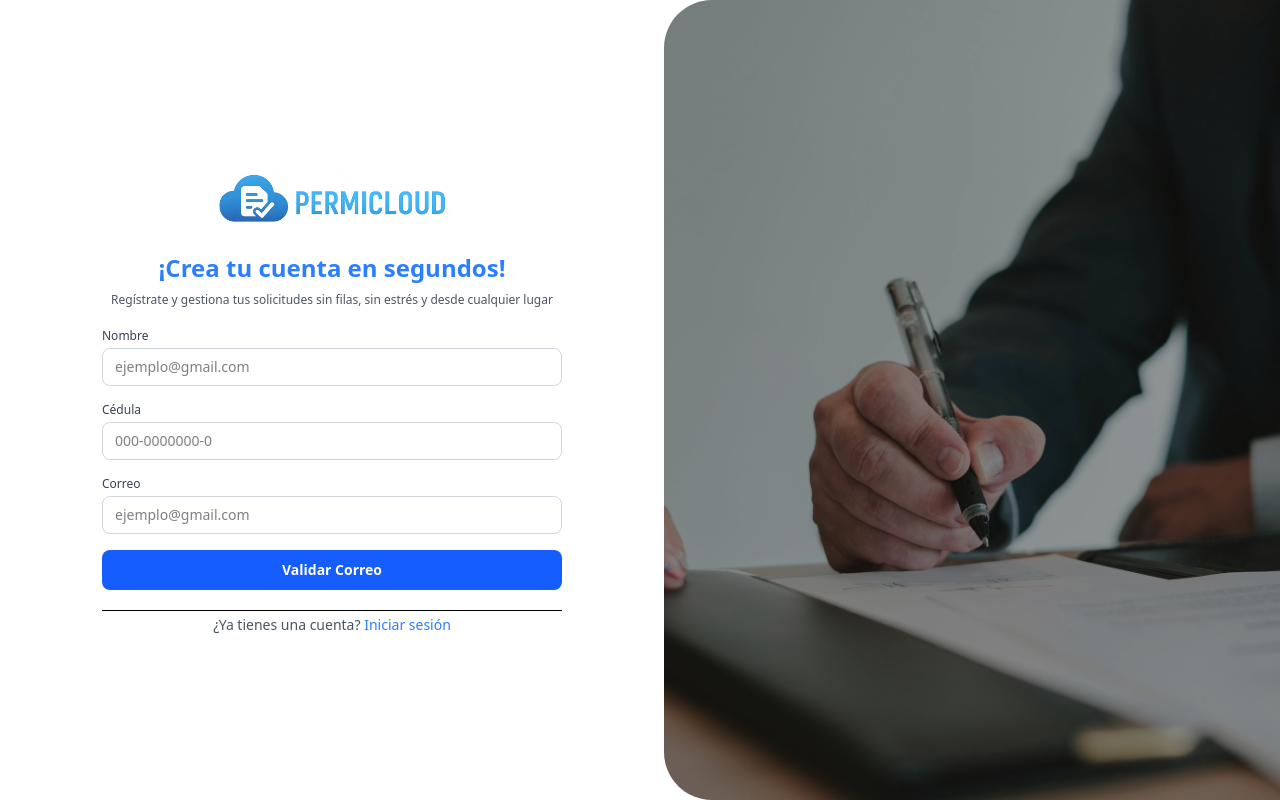
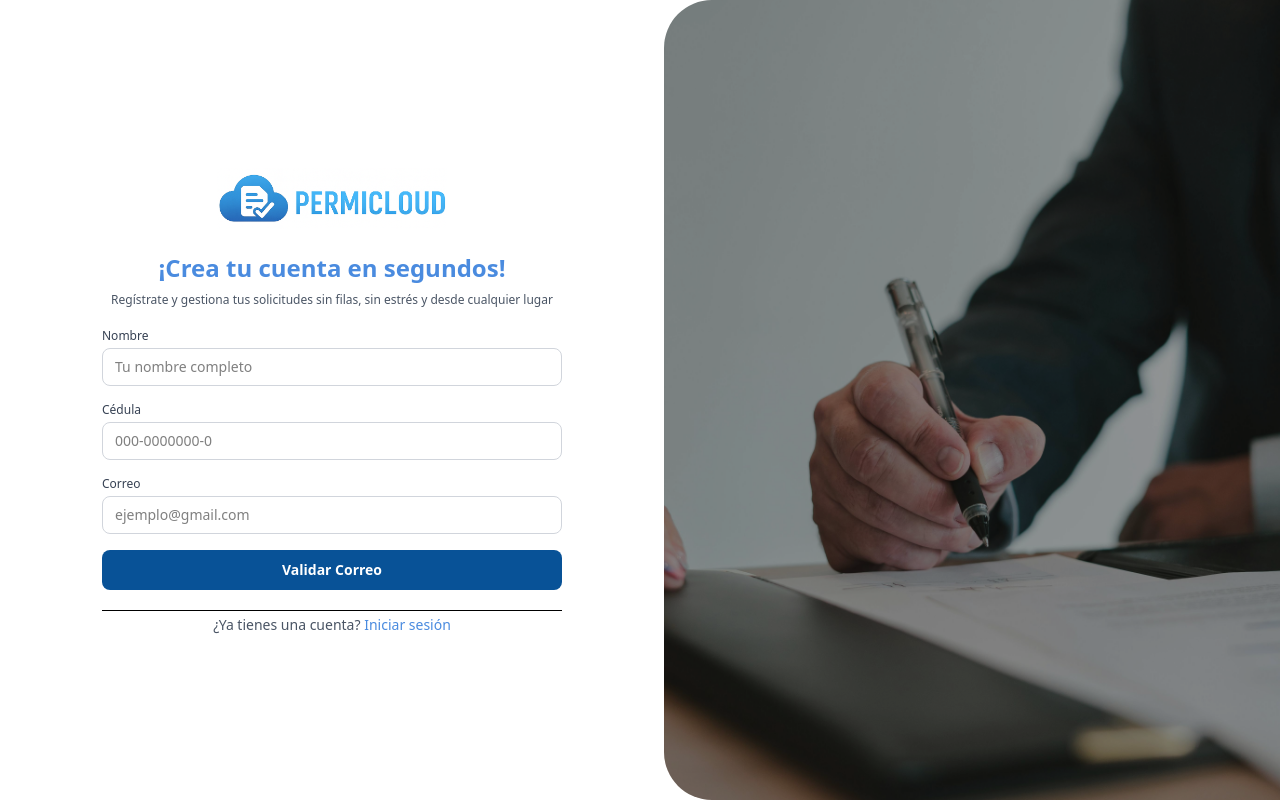
Before and after one commit to xavierjosefs/sgc-productos-controlados, a React app in the folder frontend/: page /register in a window 1280 px wide. Built offline with nearby package versions, Linux system fonts and the light colour scheme; the HTML template or start-up script is replaced by a standard one.

Commit message:
feat: actualizar colores de marca (#4A8BDF textos, #085297 botones) y validación de cédula a 11 dígitos

```diff
--- a/frontend/src/pages/Login.jsx
+++ b/frontend/src/pages/Login.jsx
@@ -122,7 +122,7 @@ export default function Login() {
 
           {/* Título y descripción */}
           <div className="space-y-2">
-            <h1 className="text-3xl font-bold text-blue-500 text-center">
+            <h1 className="text-3xl font-bold text-center" style={{ color: '#4A8BDF' }}>
               ¡Nos alegra verte de nuevo!
             </h1>
             <p className="text-gray-600 text-sm text-center">
@@ -144,9 +144,10 @@ export default function Login() {
                 value={formData.email}
                 onChange={handleChange}
                 placeholder="ejemplo@gmail.com"
-                className={`w-full px-3 py-2 text-sm border rounded-lg focus:outline-none focus:ring-2 focus:ring-blue-500 transition-colors ${
+                className={`w-full px-3 py-2 text-sm border rounded-lg focus:outline-none focus:ring-2 transition-colors ${
                   errors.email ? 'border-red-500' : 'border-gray-300'
                 }`}
+                style={{ '--tw-ring-color': '#4A8BDF' }}
               />
               {errors.email && (
                 <p className="mt-1 text-sm text-red-500">{errors.email}</p>
@@ -166,9 +167,10 @@ export default function Login() {
                   value={formData.password}
                   onChange={handleChange}
                   placeholder="••••••••"
-                  className={`w-full px-3 py-2 pr-10 text-sm border rounded-lg focus:outline-none focus:ring-2 focus:ring-blue-500 transition-colors ${
+                  className={`w-full px-3 py-2 pr-10 text-sm border rounded-lg focus:outline-none focus:ring-2 transition-colors ${
                     errors.password ? 'border-red-500' : 'border-gray-300'
                   }`}
+                  style={{ '--tw-ring-color': '#4A8BDF' }}
                 />
                 <button
                   type="button"
@@ -200,11 +202,12 @@ export default function Login() {
                   name="rememberMe"
                   checked={formData.rememberMe}
                   onChange={handleChange}
-                  className="w-4 h-4 text-blue-600 border-gray-300 rounded focus:ring-blue-500"
+                  className="w-4 h-4 border-gray-300 rounded focus:ring-2"
+                  style={{ accentColor: '#4A8BDF', '--tw-ring-color': '#4A8BDF' }}
                 />
                 <span className="ml-2 text-xs text-gray-700">Recuérdame</span>
               </label>
-              <a href="#" className="text-xs text-blue-500 hover:text-blue-600 transition-colors">
+              <a href="#" className="text-xs transition-colors" style={{ color: '#4A8BDF' }} onMouseEnter={(e) => e.target.style.color = '#3A7BCF'} onMouseLeave={(e) => e.target.style.color = '#4A8BDF'}>
                 Recuperar Contraseña
               </a>
             </div>
@@ -213,7 +216,10 @@ export default function Login() {
             <button
               type="submit"
               disabled={isLoading}
-              className="w-full bg-blue-600 text-white py-2.5 text-sm rounded-lg font-semibold hover:bg-blue-700 focus:outline-none focus:ring-2 focus:ring-blue-500 focus:ring-offset-2 transition-all disabled:opacity-50 disabled:cursor-not-allowed"
+              className="w-full text-white py-2.5 text-sm rounded-lg font-semibold focus:outline-none focus:ring-2 focus:ring-offset-2 transition-all disabled:opacity-50 disabled:cursor-not-allowed"
+              style={{ backgroundColor: '#085297', '--tw-ring-color': '#085297' }}
+              onMouseEnter={(e) => !isLoading && (e.target.style.backgroundColor = '#064073')}
+              onMouseLeave={(e) => !isLoading && (e.target.style.backgroundColor = '#085297')}
             >
               {isLoading ? 'Iniciando sesión...' : 'Iniciar Sesión'}
             </button>
@@ -225,7 +231,7 @@ export default function Login() {
           {/* Registrarse */}
           <p className="text-center text-xs text-gray-600 -mt-4">
             ¿Aún no tienes una cuenta?{' '}
-            <a href="/register" className="text-blue-500 hover:text-blue-600 font-medium transition-colors">
+            <a href="/register" className="font-medium transition-colors" style={{ color: '#4A8BDF' }} onMouseEnter={(e) => e.target.style.color = '#3A7BCF'} onMouseLeave={(e) => e.target.style.color = '#4A8BDF'}>
               Regístrate aquí
             </a>
           </p>
--- a/frontend/src/pages/Register.jsx
+++ b/frontend/src/pages/Register.jsx
@@ -27,7 +27,7 @@ export default function Register() {
 
   // Validación de cédula (formato: 000-0000000-0)
   const validateCedula = (cedula) => {
-    const cedulaRegex = /^[0-9]{7,8}$/;
+    const cedulaRegex = /^[0-9]{11}$/;
     return cedulaRegex.test(cedula.replace(/-/g, ''));
   };
 
@@ -51,7 +51,7 @@ export default function Register() {
     const newErrors = {};
 
     if (!formData.full_name.trim()) {
-      newErrors.full_name = 'El nombre es requerido';
+      newErrors.full_name = 'Este campo es requerido';
     } else if (formData.full_name.trim().length < 3) {
       newErrors.full_name = 'El nombre debe tener al menos 3 caracteres';
     }
@@ -59,7 +59,7 @@ export default function Register() {
     if (!formData.cedula) {
       newErrors.cedula = 'La cédula es requerida';
     } else if (!validateCedula(formData.cedula)) {
-      newErrors.cedula = 'Ingresa una cédula válida (7-8 dígitos)';
+      newErrors.cedula = 'La cédula ingresada está incompleta';
     }
 
     if (!formData.email) {
@@ -137,7 +137,7 @@ export default function Register() {
 
           {/* Título y descripción */}
           <div className="space-y-2">
-            <h1 className="text-2xl font-bold text-blue-500 text-center">
+            <h1 className="text-2xl font-bold text-center" style={{ color: '#4A8BDF' }}>
               ¡Crea tu cuenta en segundos!
             </h1>
             <p className="text-gray-600 text-xs text-center">
@@ -165,10 +165,11 @@ export default function Register() {
                 name="full_name"
                 value={formData.full_name}
                 onChange={handleChange}
-                placeholder="ejemplo@gmail.com"
-                className={`w-full px-3 py-2 text-sm border rounded-lg focus:outline-none focus:ring-2 focus:ring-blue-500 transition-colors ${
+                placeholder="Tu nombre completo"
+                className={`w-full px-3 py-2 text-sm border rounded-lg focus:outline-none focus:ring-2 transition-colors ${
                   errors.full_name ? 'border-red-500' : 'border-gray-300'
                 }`}
+                style={{ '--tw-ring-color': '#4A8BDF' }}
               />
               {errors.full_name && (
                 <p className="mt-1 text-sm text-red-500">{errors.full_name}</p>
@@ -187,9 +188,10 @@ export default function Register() {
                 value={formData.cedula}
                 onChange={handleChange}
                 placeholder="000-0000000-0"
-                className={`w-full px-3 py-2 text-sm border rounded-lg focus:outline-none focus:ring-2 focus:ring-blue-500 transition-colors ${
+                className={`w-full px-3 py-2 text-sm border rounded-lg focus:outline-none focus:ring-2 transition-colors ${
                   errors.cedula ? 'border-red-500' : 'border-gray-300'
                 }`}
+                style={{ '--tw-ring-color': '#4A8BDF' }}
               />
               {errors.cedula && (
                 <p className="mt-1 text-sm text-red-500">{errors.cedula}</p>
@@ -208,9 +210,10 @@ export default function Register() {
                 value={formData.email}
                 onChange={handleChange}
                 placeholder="ejemplo@gmail.com"
-                className={`w-full px-3 py-2 text-sm border rounded-lg focus:outline-none focus:ring-2 focus:ring-blue-500 transition-colors ${
+                className={`w-full px-3 py-2 text-sm border rounded-lg focus:outline-none focus:ring-2 transition-colors ${
                   errors.email ? 'border-red-500' : 'border-gray-300'
                 }`}
+                style={{ '--tw-ring-color': '#4A8BDF' }}
               />
               {errors.email && (
                 <p className="mt-1 text-sm text-red-500">{errors.email}</p>
@@ -221,7 +224,10 @@ export default function Register() {
             <button
               type="submit"
               disabled={isLoading}
-              className="w-full bg-blue-600 text-white py-2.5 text-sm rounded-lg font-semibold hover:bg-blue-700 focus:outline-none focus:ring-2 focus:ring-blue-500 focus:ring-offset-2 transition-all disabled:opacity-50 disabled:cursor-not-allowed"
+              className="w-full text-white py-2.5 text-sm rounded-lg font-semibold focus:outline-none focus:ring-2 focus:ring-offset-2 transition-all disabled:opacity-50 disabled:cursor-not-allowed"
+              style={{ backgroundColor: '#085297', '--tw-ring-color': '#085297' }}
+              onMouseEnter={(e) => !isLoading && (e.target.style.backgroundColor = '#064073')}
+              onMouseLeave={(e) => !isLoading && (e.target.style.backgroundColor = '#085297')}
             >
               {isLoading ? 'Enviando...' : 'Validar Correo'}
             </button>
@@ -233,7 +239,7 @@ export default function Register() {
           {/* Iniciar sesión */}
           <p className="text-center text-sm text-gray-600 -mt-4">
             ¿Ya tienes una cuenta?{' '}
-            <a href="/login" className="text-blue-500 hover:text-blue-600 font-medium transition-colors">
+            <a href="/login" className="font-medium transition-colors" style={{ color: '#4A8BDF' }} onMouseEnter={(e) => e.target.style.color = '#3A7BCF'} onMouseLeave={(e) => e.target.style.color = '#4A8BDF'}>
               Iniciar sesión
             </a>
           </p>
```
